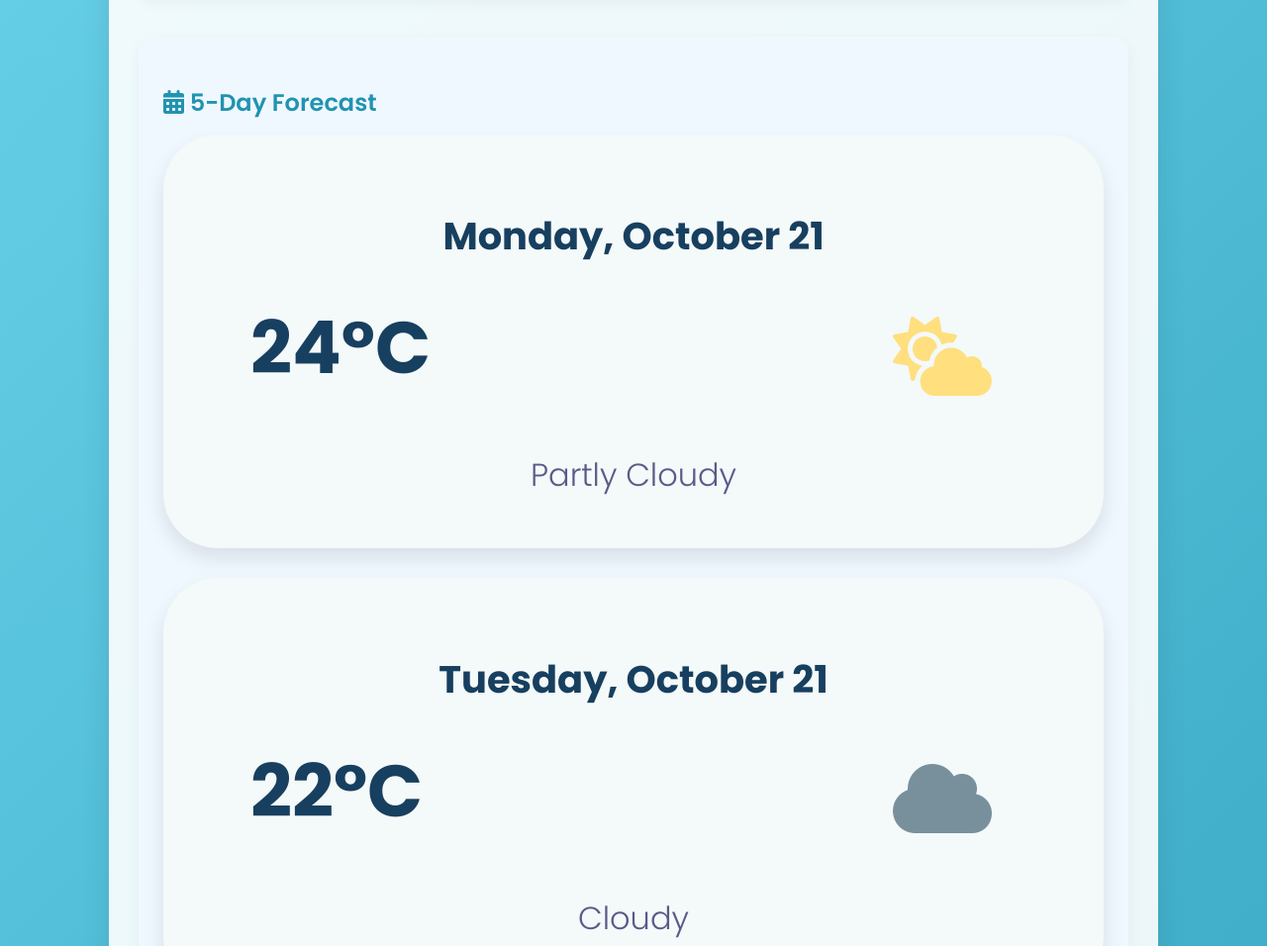
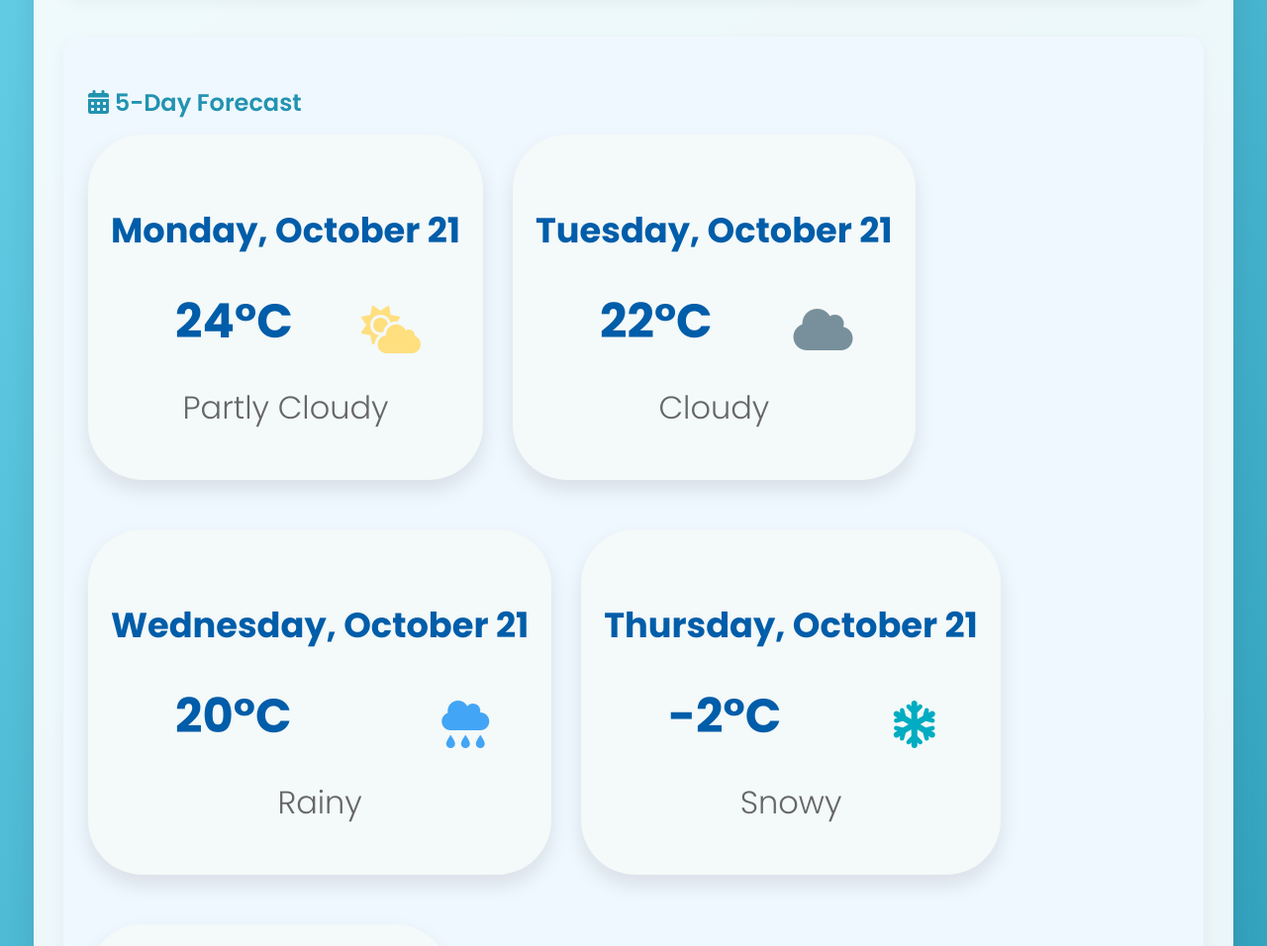
Before and after one commit to clubgamma/Weather-Web-App-2024, a plain HTML site: page weather_info.html in a window 1280 px wide. Shown: the part 500-1456 px from the top of the page at 99% size. Drawn offline with Linux system fonts and the light colour scheme.

Commit message:
Updated forecast cards

```diff
--- a/css/style.css
+++ b/css/style.css
@@ -12,7 +12,7 @@ body {
 }
 
 .container {
-    max-width: 1000px;
+    max-width: 1400px;
     width: 90%;
     padding: 30px;
     background-color: rgba(255, 255, 255, 0.9);
@@ -211,12 +211,6 @@ footer {
     margin: 5px 0 0;
 }
 
-.forecast-container {
-    display: flex;
-    justify-content: space-between;
-    flex-wrap: wrap;
-}
-
 .forecast-day {
     text-align: center;
     padding: 10px;
@@ -249,61 +243,6 @@ footer {
     margin-right: 10px;
 }
 
-.forecast-container {
-    display: flex;
-    flex-direction: column;
-    gap: 30px;
-}
-
-
-.forecast-card {
-    background: #F4F9F9;
-    padding: 20px;
-    border-radius: 55px;
-    box-shadow: 0 10px 20px rgba(0, 0, 0, 0.1);
-    text-align: center;
-    transition: transform 0.3s, background-color 0.3s, box-shadow 0.3s, border 0.3s;
-    position: relative;
-    border: 3px solid transparent;
-    overflow: hidden;
-}
-
-
-.forecast-card:hover {
-    background-color: #ddfaff46;
-    border-color: #00ACC1;
-    box-shadow: 0 12px 35px rgba(63, 63, 63, 0.4);
-}
-
-
-.forecast-card h4 {
-    font-size: 2.4em;
-    margin-bottom: 30px;
-    color: #173F5F;
-}
-
-
-.forecast-card .weather-content {
-    display: flex;
-    justify-content: space-between;
-    align-items: center;
-}
-
-.forecast-card .temp {
-    font-size: 4.6em;
-    font-weight: bold;
-    margin-bottom: 15px;
-    color: #173F5F;
-    margin-left: 65px;
-}
-
-.forecast-card .icon {
-    font-size: 5em;
-    margin-left: 20px;
-    margin-right: 90px;
-}
-
-
 .forecast-card.sunny .icon {
     color: #ffdf7e;
 }
@@ -320,20 +259,78 @@ footer {
     color: #00ACC1;
 }
 
-.forecast-card .status {
-    font-size: 2em;
-    color: #5A5A89;
-}
-
-
 footer {
     text-align: center;
     color: #555;
     font-size: 2em;
     margin-top: 40px;
 }
+.forecast-container {
+    display: flex;
+    flex-wrap: wrap;
+    gap: 30px;
+    margin: 0 auto;
+
+}
+
+.forecast-card {
+    flex: 1 1 1 calc(33.333% - 20px);
+
+    margin-bottom: 20px;
+    background: #F4F9F9;
+    padding: 20px;
+    border-radius: 55px;
+    box-shadow: 0 10px 20px rgba(0, 0, 0, 0.1);
+    text-align: center;
+    transition: transform 0.3s, background-color 0.3s, box-shadow 0.3s, border 0.3s;
+    position: relative;
+    border: 3px solid transparent;
+
+}
 
 
+.forecast-card:hover {
+    background-color: #ddfaff46;
+    border-color: #00ACC1;
+    box-shadow: 0 12px 35px rgba(63, 63, 63, 0.4);
+}
+.forecast-card .icon {
+    font-size: 3em;
+    margin-left: 20px;
+    margin-right: 40px;
+}
+.forecast-card .temp {
+    font-size: 4.6em;
+    font-weight: bold;
+    margin-bottom: 15px;
+    color: #173F5F;
+    margin-left: 65px;
+}
+
+
+.forecast-card h4 {
+    font-size: 2.2em;
+    margin-bottom: 30px;
+    color: #005da9;
+}
+
+.forecast-card .weather-content {
+    display: flex;
+    justify-content: space-between;
+    align-items: center;
+}
+
+.forecast-card .temp {
+    font-size: 3em;
+    font-weight: bold;
+    color: #005da9;
+}
+
+.forecast-card .status {
+    margin-top: 10px;
+    font-size: 2em;
+    color: #666;
+}
 
 @media screen and (max-width: 768px) {
     .container {
@@ -388,7 +385,9 @@ footer {
     #city-name {
         font-size: 2em;
     }
-
+    .forecast-card {
+        width: calc(50% - 20px);
+    }
     .forecast-card h4 {
         font-size: 1.5em;
     }
@@ -427,7 +426,8 @@ footer {
     }
 
     .forecast-card {
-        padding: 20px;
+        width: 100%;
+
     }
 
     .forecast-card h4 {
```
